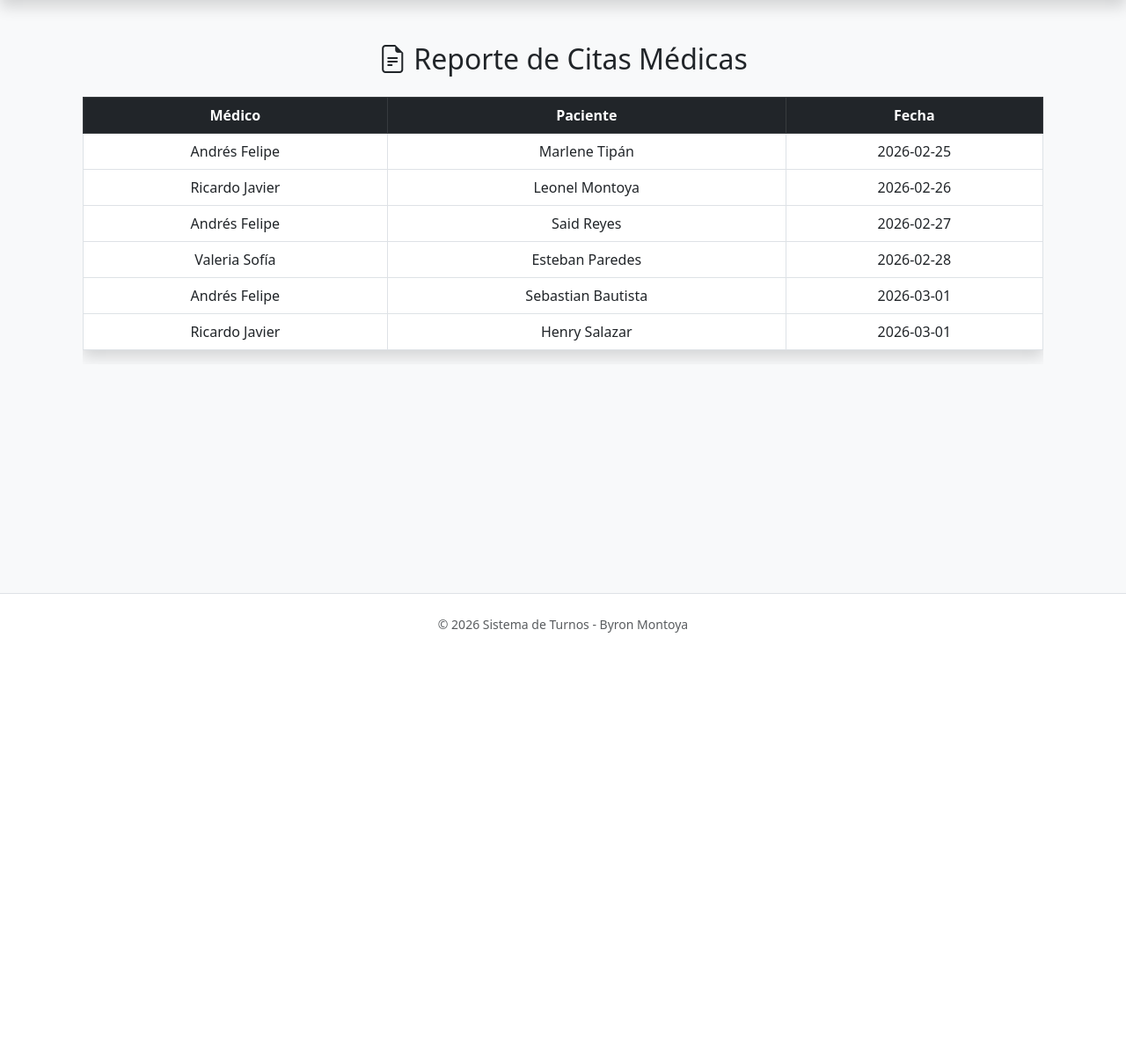
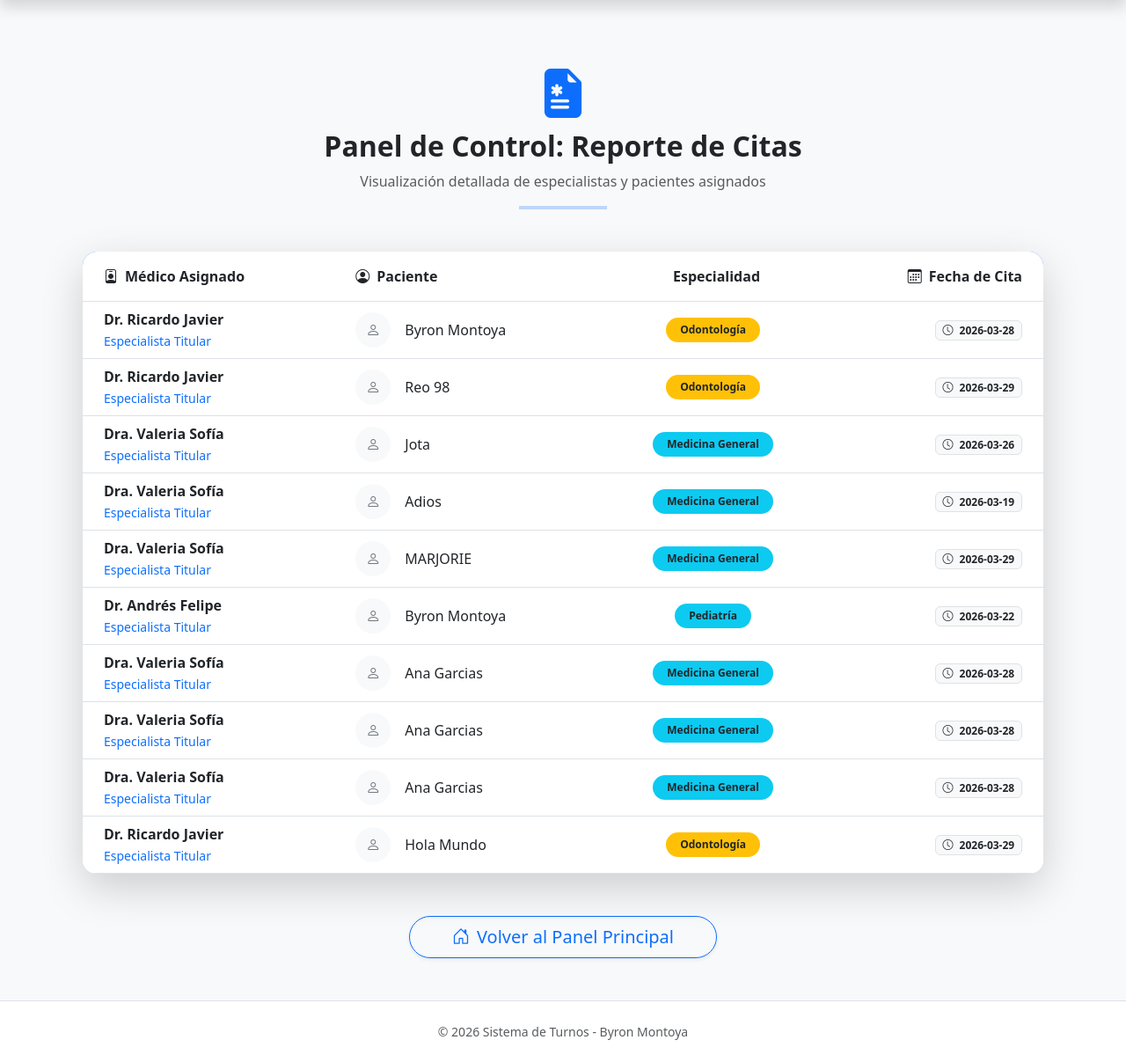
Before and after one commit to Reos98/semana-9, a Flask app: page /reporte_citas in a window 1280 px wide. Shown: the part 56-1263 px from the top of the page at 88% size. Before the commit the page ends 775 px from the top, so only its background shows below. Run offline with Flask 3, Linux system fonts and the light colour scheme; a user stored in the database is signed in; data comes from the database, SQL or seed files in the repository; both versions use the stored data as it was after the commit.

Commit message:
Semana 14: Sistema de login, registro de usuarios y reporte médico detallado

```diff
--- a/app.py
+++ b/app.py
@@ -107,14 +107,31 @@ def pagina_agendar():
 @app.route('/reporte_citas')
 @login_required
 def reporte_citas():
-    conn = obtener_conexion()
-    cursor = conn.cursor(dictionary=True)
-    query = "SELECT e.nombres AS Medico, p.nombre AS Paciente, c.fecha AS Fecha_Cita FROM empleado AS e JOIN cita AS c ON e.id_empleado = c.id_empleado JOIN paciente AS p ON c.id_paciente = p.id_paciente"
-    cursor.execute(query)
-    citas = cursor.fetchall()
-    cursor.close()
-    conn.close()
-    return render_template('reporte.html', citas=citas)
+    # Traemos las citas de SQLite
+    citas_db = Paciente.query.all()
+
+    # Mapa de médicos por especialidad
+    medicos_especialistas = {
+        "Odontología": "Dr. Ricardo Javier",
+        "Medicina General": "Dra. Valeria Sofía",
+        "Pediatría": "Dr. Andrés Felipe",
+        "Cardiología": "Dra. Marlene Tipán"
+    }
+
+    # Creamos una lista nueva con el nombre del médico incluido
+    citas_completas = []
+    for cita in citas_db:
+        # Buscamos el médico. Si no hay, ponemos 'Por asignar'
+        medico = medicos_especialistas.get(cita.especialidad, "Médico de Turno")
+
+        citas_completas.append({
+            "nombre": cita.nombre,
+            "especialidad": cita.especialidad,
+            "fecha": cita.fecha,
+            "medico": medico # <-- Aquí añadimos el nombre del médico
+        })
+
+    return render_template('reporte.html', citas=citas_completas)
 
 @app.route('/usuarios')
 @login_required
@@ -127,6 +144,60 @@ def pagina_usuarios():
     conn.close()
     return render_template('usuarios.html', usuarios=datos)
 
+# --- SINCRONIZACIÓN DE ARCHIVOS CORREGIDA ---
+def sincronizar_archivos():
+    # 1. Obtenemos los datos actuales de la base de datos SQLite
+    pacientes = Paciente.query.all()
+
+    # 2. Definimos las rutas de guardado
+    base_dir = os.path.abspath(os.path.dirname(__file__))
+    data_dir = os.path.join(base_dir, "inventario", "data")
+
+    # Si la carpeta no existe, la creamos
+    if not os.path.exists(data_dir):
+        os.makedirs(data_dir)
+
+    # 3. Guardar en TXT
+    with open(os.path.join(data_dir, "datos.txt"), "w", encoding='utf-8') as f:
+        for p in pacientes:
+            f.write(f"Paciente: {p.nombre}, Especialidad: {p.especialidad}, Fecha: {p.fecha}\n")
+
+    # 4. Guardar en JSON
+    import json
+    lista_json = [{"nombre": p.nombre, "especialidad": p.especialidad, "fecha": p.fecha} for p in pacientes]
+    with open(os.path.join(data_dir, "datos.json"), "w", encoding='utf-8') as f:
+        json.dump(lista_json, f, indent=4)
+
+    # 5. Guardar en CSV
+    import csv
+    with open(os.path.join(data_dir, "datos.csv"), "w", newline='', encoding='utf-8') as f:
+        writer = csv.writer(f)
+        writer.writerow(["Nombre", "Especialidad", "Fecha"]) # Encabezados
+        for p in pacientes:
+            writer.writerow([p.nombre, p.especialidad, p.fecha])
+
+@app.route('/nuevo', methods=['POST'])
+@login_required
+def nuevo():
+    # Recogemos los datos del formulario
+    nombre = request.form.get('nombre')
+    especialidad = request.form.get('especialidad')
+    fecha = request.form.get('fecha')
+
+    if nombre and especialidad and fecha:
+        # Guardamos en la base de datos SQLite
+        nuevo_p = Paciente(nombre=nombre, especialidad=especialidad, fecha=fecha)
+        db.session.add(nuevo_p)
+        db.session.commit()
+
+        # Ejecutamos la sincronización que acabamos de arreglar
+        sincronizar_archivos()
+
+        flash('¡Cita agendada correctamente!', 'success')
+        return redirect(url_for('index'))
+
+    return "Faltan datos en el formulario", 400
+
 
 if __name__ == '__main__':
     app.run(debug=True)
--- a/inventario/data/datos.csv
+++ b/inventario/data/datos.csv
@@ -5,3 +5,7 @@ jota,Medicina General,2026-03-26
 adios,Medicina General,2026-03-19
 MARJORIE,Medicina General,2026-03-29
 byron montoya,Pediatría,2026-03-22
+ana garcias,Medicina General,2026-03-28
+ana garcias,Medicina General,2026-03-28
+ana garcias,Medicina General,2026-03-28
+hola mundo,Odontología,2026-03-29
--- a/inventario/data/datos.txt
+++ b/inventario/data/datos.txt
@@ -4,3 +4,7 @@ Paciente: jota, Especialidad: Medicina General, Fecha: 2026-03-26
 Paciente: adios, Especialidad: Medicina General, Fecha: 2026-03-19
 Paciente: MARJORIE, Especialidad: Medicina General, Fecha: 2026-03-29
 Paciente: byron montoya, Especialidad: Pediatría, Fecha: 2026-03-22
+Paciente: ana garcias, Especialidad: Medicina General, Fecha: 2026-03-28
+Paciente: ana garcias, Especialidad: Medicina General, Fecha: 2026-03-28
+Paciente: ana garcias, Especialidad: Medicina General, Fecha: 2026-03-28
+Paciente: hola mundo, Especialidad: Odontología, Fecha: 2026-03-29
--- a/templates/reporte.html
+++ b/templates/reporte.html
@@ -1,30 +1,70 @@
 {% extends "base.html" %}
+
 {% block content %}
-<div class="container mt-4 text-center">
-    <h2><i class="bi bi-file-earmark-text me-2"></i>Reporte de Citas Médicas</h2>
-    <div class="table-responsive mt-4">
-        <table class="table table-hover table-bordered shadow">
-            <thead class="table-dark">
+<div class="container mt-5">
+    <div class="text-center mb-5">
+        <div class="display-4 text-primary mb-2">
+            <i class="bi bi-file-earmark-medical-fill"></i>
+        </div>
+        <h2 class="fw-bold text-dark">Panel de Control: Reporte de Citas</h2>
+        <p class="text-muted">Visualización detallada de especialistas y pacientes asignados</p>
+        <hr class="mx-auto" style="width: 100px; height: 4px; background-color: #0d6efd; border: none;">
+    </div>
+
+    <div class="card shadow-lg border-0 rounded-4 overflow-hidden">
+        <div class="card-body p-0">
+            <div class="table-responsive">
+                <table class="table table-hover align-middle mb-0">
+                    <thead class="bg-primary text-white">
                         <tr>
-                    <th>Médico</th>
-                    <th>Paciente</th>
-                    <th>Fecha</th>
+                            <th class="ps-4 py-3"><i class="bi bi-person-badge me-2"></i>Médico Asignado</th>
+                            <th class="py-3"><i class="bi bi-person-circle me-2"></i>Paciente</th>
+                            <th class="py-3 text-center"><i class="bi bi-stethoscope me-2"></i>Especialidad</th>
+                            <th class="pe-4 py-3 text-end"><i class="bi bi-calendar3 me-2"></i>Fecha de Cita</th>
                         </tr>
                     </thead>
-            <tbody>
+                    <tbody class="bg-white">
                         {% for cita in citas %}
                         <tr>
-                    <td>{{ cita.Medico }}</td>
-                    <td>{{ cita.Paciente }}</td>
-                    <td>{{ cita.Fecha_Cita }}</td>
+                            <td class="ps-4">
+                                <span class="fw-bold text-dark">{{ cita.medico }}</span>
+                                <br><small class="text-primary">Especialista Titular</small>
+                            </td>
+                            <td>
+                                <div class="d-flex align-items-center">
+                                    <div class="rounded-circle bg-light d-flex align-items-center justify-content-center me-3" style="width: 40px; height: 40px;">
+                                        <i class="bi bi-person text-secondary"></i>
+                                    </div>
+                                    <span class="text-capitalize">{{ cita.nombre }}</span>
+                                </div>
+                            </td>
+                            <td class="text-center">
+                                <span class="badge rounded-pill {% if cita.especialidad == 'Cardiología' %}bg-danger{% elif cita.especialidad == 'Odontología' %}bg-warning text-dark{% else %}bg-info text-dark{% endif %} px-3 py-2">
+                                    {{ cita.especialidad }}
+                                </span>
+                            </td>
+                            <td class="pe-4 text-end">
+                                <span class="badge bg-light text-dark border"><i class="bi bi-clock me-1"></i> {{ cita.fecha }}</span>
+                            </td>
                         </tr>
                         {% else %}
                         <tr>
-                    <td colspan="3">No hay citas registradas en MariaDB.</td>
+                            <td colspan="4" class="text-center py-5 text-muted">
+                                <i class="bi bi-info-circle fs-3 d-block mb-2"></i>
+                                No se encontraron registros de citas en el sistema.
+                            </td>
                         </tr>
                         {% endfor %}
                     </tbody>
                 </table>
             </div>
         </div>
+    </div>
+
+    <div class="text-center mt-5 mb-5">
+        <a href="/" class="btn btn-outline-primary btn-lg px-5 rounded-pill shadow-sm">
+            <i class="bi bi-house-door me-2"></i>Volver al Panel Principal
+        </a>
+    </div>
+</div>
 {% endblock %}
```
Also changed, not shown: inventario/data/datos.json (+20 -0 lines), templates/turno.html (+14 -11 lines), instance/turnos_v2.db. Lines whose indentation alone changed are shown as unchanged.
